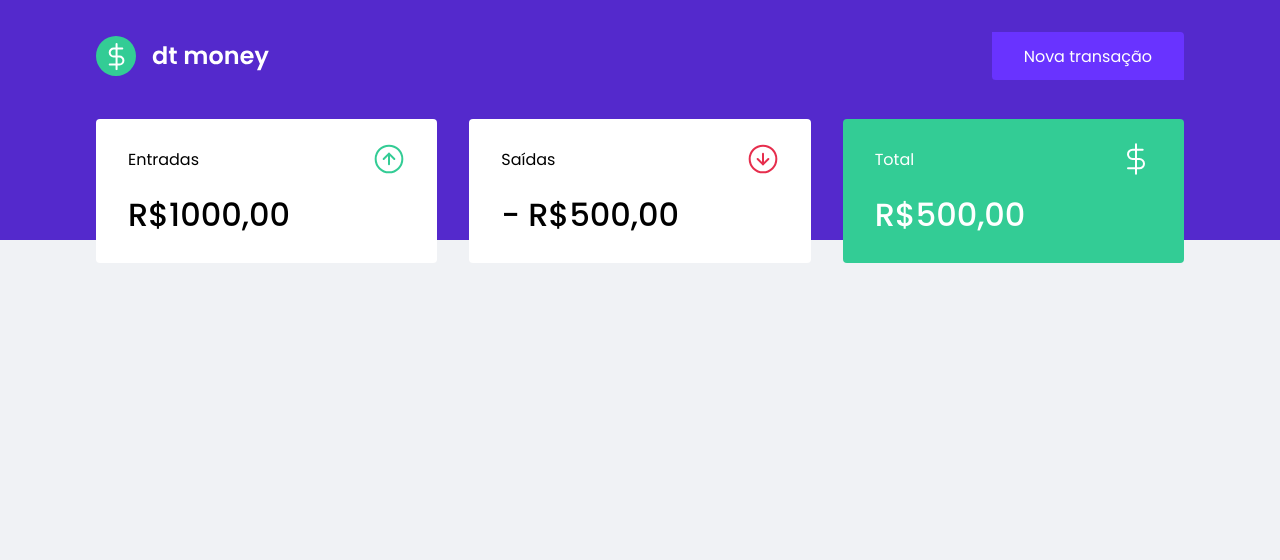
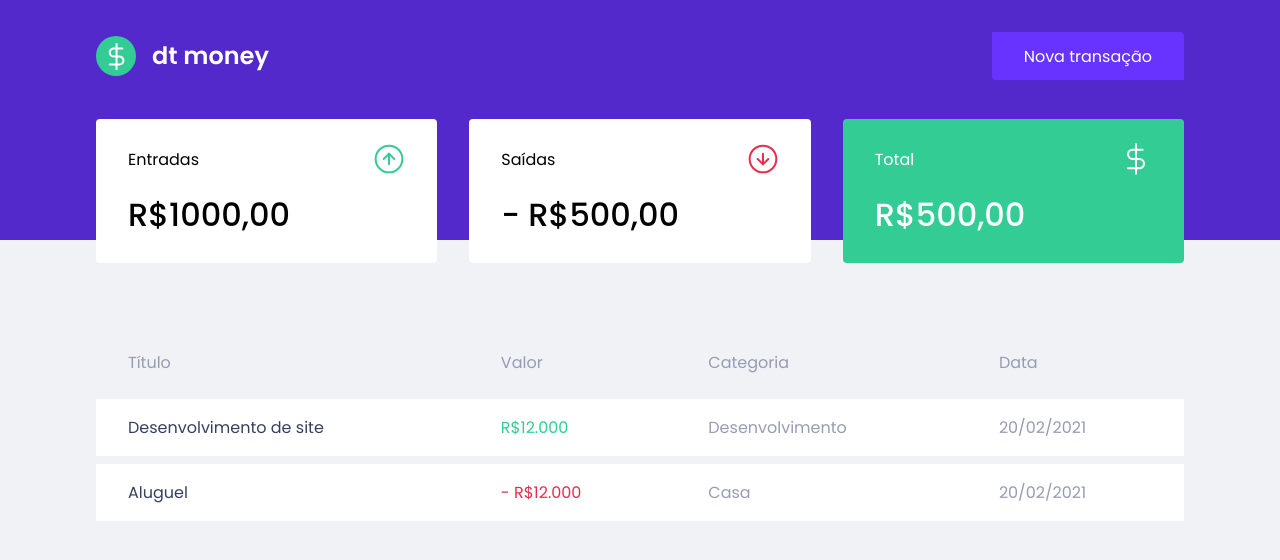
Before and after one commit to Iris-kon/dtmoney, a React (Create React App) app: page / in a window 1280 px wide. Shown: the top 560 px of the page. Built offline with nearby package versions, Linux system fonts and the light colour scheme.

Commit message:
create component transaction table

```diff
--- a/src/components/Dashboard/index.tsx
+++ b/src/components/Dashboard/index.tsx
@@ -1,10 +1,12 @@
 import { Summary } from '../Summary'
+import { TransactionTable } from '../TransactionsTable'
 import { Container } from './styles'
 
 export function Dashboard() {
     return (
         <Container>
             <Summary />
+            <TransactionTable />
         </Container>
     )
 }
--- /dev/null
+++ b/src/components/TransactionsTable/index.tsx
@@ -0,0 +1,33 @@
+import { Container } from "./styles";
+
+export function TransactionTable() {
+    return (
+        <Container>
+            <table>
+                <thead>
+                    <tr>
+                        <th>Título</th>
+                        <th>Valor</th>
+                        <th>Categoria</th>
+                        <th>Data</th>
+                    </tr>
+                </thead>
+
+                <tbody>
+                    <tr>
+                        <td>Desenvolvimento de site</td>
+                        <td className="deposit">R$12.000</td>
+                        <td>Desenvolvimento</td>
+                        <td>20/02/2021</td>
+                    </tr>
+                    <tr>
+                        <td>Aluguel</td>
+                        <td className="withdraw">- R$12.000</td>
+                        <td>Casa</td>
+                        <td>20/02/2021</td>
+                    </tr>
+                </tbody>
+            </table>
+        </Container>
+    )
+}
--- /dev/null
+++ b/src/components/TransactionsTable/styles.ts
@@ -0,0 +1,37 @@
+import styled from "styled-components"
+
+export const Container = styled.div`
+    margin-top: 4rem;
+
+    table {
+        width: 100%;
+        border-spacing:  0 0.5rem;
+
+        th {
+            color: var(--text-body);
+            font-weight: 400;
+            padding: 1rem 2rem;
+            text-align: left;
+            line-height: 1.5rem;
+        }
+
+        td {
+            padding: 1rem 2rem;
+            border: 0;
+            background: var(--shape);
+            color: var(--text-body);
+
+            &:first-child {
+                color: var(--text-title);
+            }
+
+            &.deposit {
+                color: var(--green);
+            }
+
+            &.withdraw {
+                color: var(--red);
+            }
+        }
+    }
+`
```
